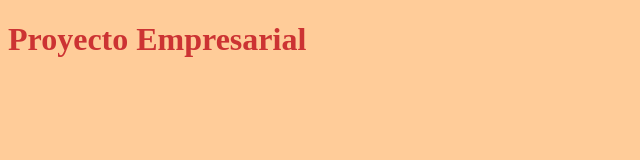
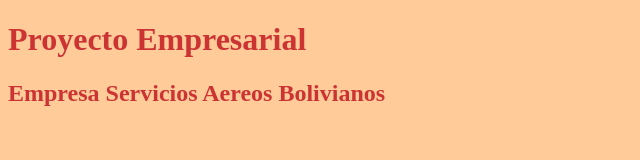
Before and after one commit to GASTON101282/CursoGit, a plain HTML site: page index.html in a window 1280 px wide. Shown: the whole page, without its empty margins (0-640 px from the left). Drawn offline with Linux system fonts and the light colour scheme.

Commit message:
Primer Commit

```diff
--- a/index.html
+++ b/index.html
@@ -8,5 +8,6 @@
 
 <body>
 <h1>Proyecto Empresarial</h1>
+<h2>Empresa Servicios Aereos Bolivianos</h2>
 </body>
 </html>
```
